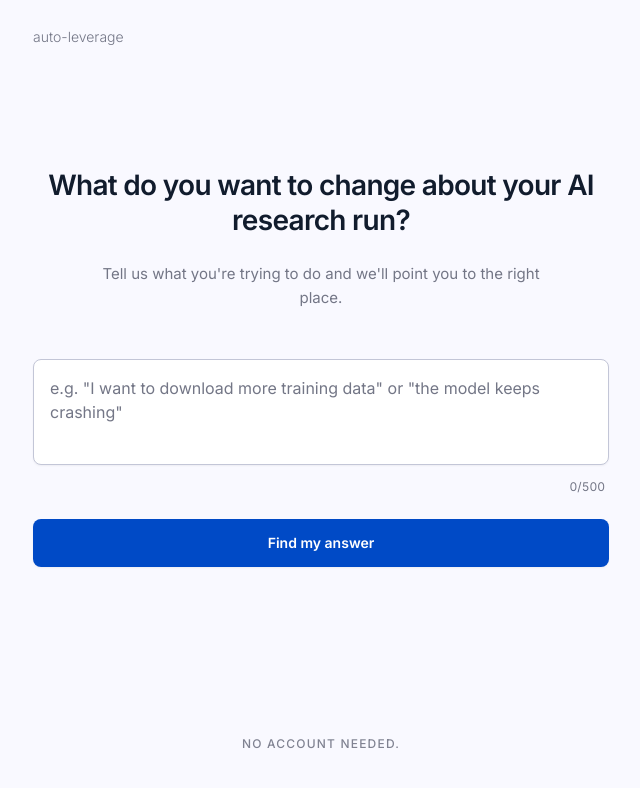
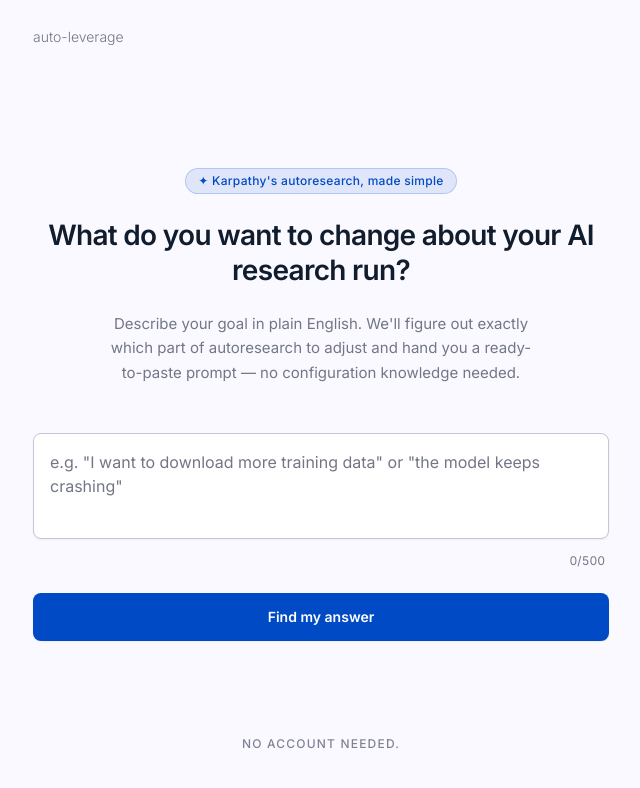
Before and after one commit to anhnguyensynctree/auto-leverage, a Next.js app: page / in a window 1280 px wide. Shown: the top 788 px of the page, without its empty margins (319-959 px from the left). Built offline with nearby package versions, Linux system fonts and the light colour scheme.

Commit message:
feat(home): add product tagline badge and humanised subtitle

```diff
--- a/app/page.tsx
+++ b/app/page.tsx
@@ -9,12 +9,18 @@ export default function Home() {
 
       <main className="flex-grow w-full max-w-[640px] px-8 pt-12 md:pt-24 flex flex-col gap-12">
         <section className="flex flex-col gap-6 text-center">
+          <div className="flex justify-center">
+            <span className="inline-flex items-center gap-1.5 px-3 py-1 rounded-full text-xs font-medium tracking-wide bg-primary/10 text-primary border border-primary/20">
+              ✦ Karpathy&apos;s autoresearch, made simple
+            </span>
+          </div>
           <h1 className="text-[28px] font-semibold text-on-surface leading-tight tracking-tight">
             What do you want to change about your AI research run?
           </h1>
-          <p className="text-[15px] text-outline leading-relaxed max-w-[480px] mx-auto">
-            Tell us what you&apos;re trying to do and we&apos;ll point you to
-            the right place.
+          <p className="text-[15px] text-outline leading-relaxed max-w-[440px] mx-auto">
+            Describe your goal in plain English. We&apos;ll figure out exactly
+            which part of autoresearch to adjust and hand you a ready-to-paste
+            prompt — no configuration knowledge needed.
           </p>
         </section>
 
```
